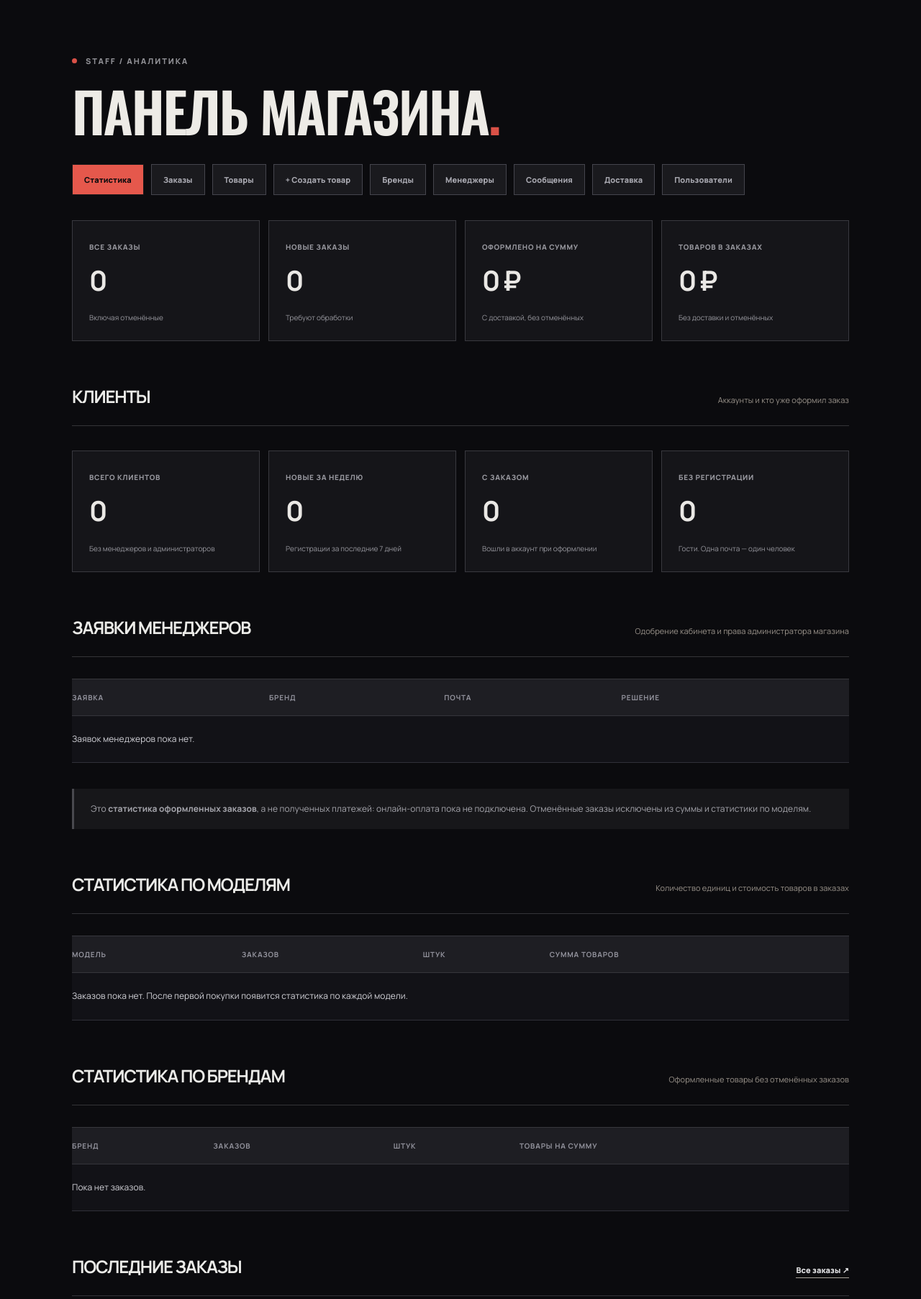
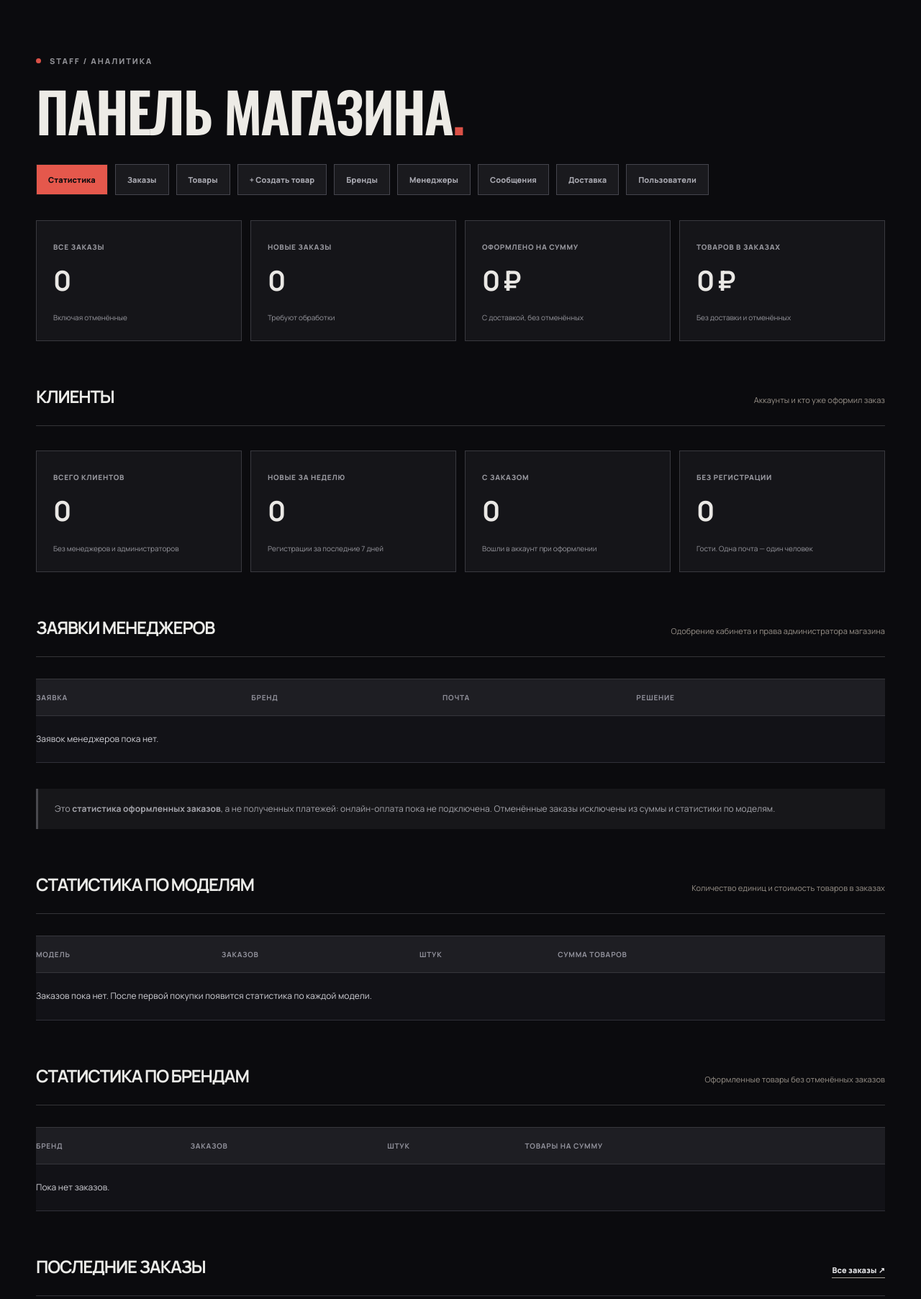
Before and after one commit to VadimKonshin/Noname, a Django app: page /dashboard/ in a window 1280 px wide. Shown: the part 123-1928 px from the top of the page at 72% size. Run offline with Django 5.2, Linux system fonts and the light colour scheme; the visitor is signed in with stand-in values (Sample User, id 1); data comes from the database, SQL or seed files in the repository; data that the repository does not hold is empty; some libraries are stand-ins or nearby versions.

Commit message:
Поставить статистику панели в ту же колонку, что заказы и шапка.
Узкая ширина сдвигала заголовок и вкладки относительно остальных страниц кабинета.

Co-authored-by: Cursor <cursoragent@cursor.com>

```diff
--- a/static/css/noname.css
+++ b/static/css/noname.css
@@ -306,7 +306,6 @@ a,button {transition:color .18s,background .18s,border-color .18s}
 .size-stock li {display:flex;justify-content:space-between;gap:16px;border-bottom:1px solid #34343a;padding-bottom:8px;font-size:13px}
 .size-stock span {letter-spacing:.08em;color:#eeeae4}
 .size-stock strong {font-weight:700;color:#f0b2ac}
-.staff-stats {width:min(1080px,calc(100% - 180px))}
 .telegram-actions {display:flex;flex-wrap:wrap;align-items:center;gap:28px;margin-top:18px}
 .telegram-actions form {margin:0}
 .btn-quiet {background:transparent;color:#eceae6;border:1px solid #5c5c63;gap:12px}
@@ -346,8 +345,7 @@ a,button {transition:color .18s,background .18s,border-color .18s}
 .manager-choice {display:flex;align-items:center;gap:8px;margin:8px 0;font-size:13px;color:#eceae6}
 .manager-choice input {accent-color:#e45549;width:16px;height:16px}
 .manager-pending td:first-child {box-shadow:inset 3px 0 0 #e45549}
-@media(max-width:850px){.staff-stats {width:calc(100% - 80px)}}
-@media(max-width:620px){.staff-stats {width:calc(100% - 48px)}.catalog-photos .product-visual {aspect-ratio:.91}.thanks-actions {flex-direction:column;align-items:center}}
+@media(max-width:620px){.catalog-photos .product-visual {aspect-ratio:.91}.thanks-actions {flex-direction:column;align-items:center}}
 @media(prefers-reduced-motion:reduce){.thanks-burst i {animation:none;opacity:.85}}
 
 /* Card shows one garment. The full board stays on the product page. */
--- a/templates/base.html
+++ b/templates/base.html
@@ -9,7 +9,7 @@
   <title>{% block title %}NoName — независимые бренды{% endblock %}</title>
   <link rel="icon" href="{% static 'img/favicon.svg' %}" type="image/svg+xml">
   <link rel="stylesheet" href="{% static 'css/site.css' %}">
-  <link rel="stylesheet" href="{% static 'css/noname.css' %}?v=18">
+  <link rel="stylesheet" href="{% static 'css/noname.css' %}?v=19">
   <script src="{% static 'js/site.js' %}?v=8" defer></script>
 </head>
 <body>
--- a/templates/shop/dashboard.html
+++ b/templates/shop/dashboard.html
@@ -1,7 +1,7 @@
 {% extends 'base.html' %}
 {% block title %}Статистика — NoName{% endblock %}
 {% block content %}
-<section class="container commerce-page staff-stats">
+<section class="container commerce-page">
   <div class="eyebrow"><span class="tiny-dot"></span> STAFF / АНАЛИТИКА</div>
   <h1 class="commerce-heading">ПАНЕЛЬ МАГАЗИНА<span class="heading-period">.</span></h1>
   {% include 'includes/dashboard_nav.html' with active_page='dashboard' show_admin=1 %}
```
